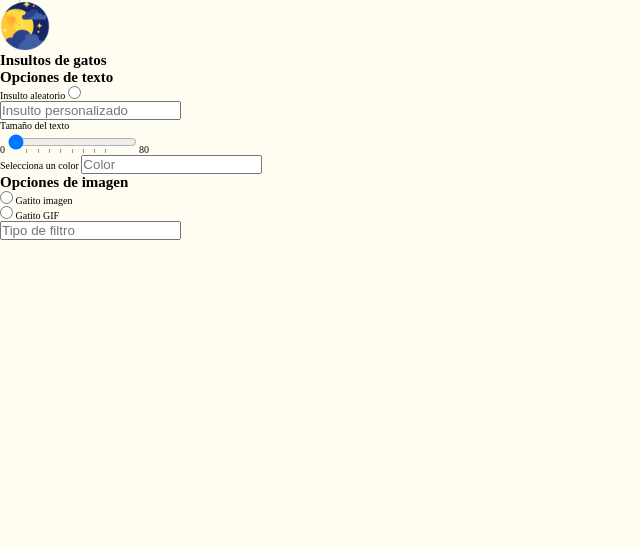
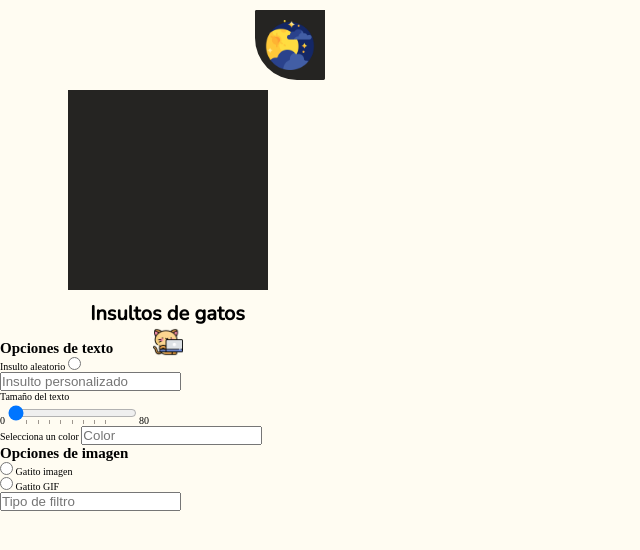
Before and after one commit to Dac099/insultosDeGatos, a website built with webpack: page src/html/index.html in a window 1280 px wide. Shown: the whole page, without its empty margins (0-640 px from the left). Built offline with nearby package versions, Linux system fonts and the light colour scheme.

Commit message:
SCSS aplicado, corregir layout de hero

```diff
--- a/package.json
+++ b/package.json
@@ -4,8 +4,8 @@
   "description": "Una pagina web para generar insultos de gatitos",
   "main": "src/js/index.js",
   "scripts": {
-    "runDev": "webpack --mode development",
-    "runPro": "webpack --mode production"
+    "dev": "webpack --mode development",
+    "pro": "webpack --mode production"
   },
   "keywords": [
     "js",
--- a/src/html/index.html
+++ b/src/html/index.html
@@ -12,11 +12,17 @@
 </head>
 <body>
     <article class="hero">
-        <figure class="hero__icon-theme">
-            <img src="../../images/moon.png" alt="button to change to night theme" style="width: 50px;">
+        <!-- Extraer los figure de section para cambiar el responsive layout-->
+        <section class="hero__images">
+            <figure class="hero__icon-theme">
+                <img src="../../images/moon.png" alt="button to change to night theme" style="width: 50px;">
+            </figure>
+            <figure class="hero__media-cat"></figure>
+        </section>
+        <h1>Insultos de gatos</h1>
+        <figure class="hero__btn-cat">
+            <img src="../../images/kitty.png" alt="imgen de gato para generar insulto de gato" style="width: 30px;">
         </figure>
-        <figure class="hero__media-cat"></figure>
-        <h1>Insultos de gatos</h1>
     </article>
     <article class="text-card">
         <h2 class="text-card__title">Opciones de texto</h2>
--- a/src/scss/_hero.scss
+++ b/src/scss/_hero.scss
@@ -0,0 +1,71 @@
+.hero
+{
+    display: grid;
+    grid-template-rows: 4fr 1fr 1fr;
+    height: 40vh;
+    margin-bottom: 10px;
+
+    .hero__images
+    {
+        width: 100%;
+        display: grid;
+        grid-template-rows: 1fr 3fr;
+        gap: 10px;
+        .hero__icon-theme
+        {
+            justify-self: end;
+            width: 70px;
+            height: 70px;
+            background-color: $textColor;
+            border-radius: 2% 0% 2% 60%;
+            display: grid;
+            place-content: center;
+        }
+
+        .hero__media-cat
+        {
+            width: 200px;
+            height: 200px;
+            justify-self: center;
+            background-color: $textColor;
+        }
+    }
+
+    h1
+    {
+        justify-self: center;
+        font-family: $fontTitle;
+        font-size: 2rem;
+    }
+
+    .hero__btn-cat
+    {
+        justify-self: center;
+
+    }
+
+}
+
+@media only screen and (min-width: 744px) {
+    .hero
+    {
+        grid-template-columns: 1fr 3fr;
+        grid-template-rows: 4fr 1fr 1fr;
+        margin: 10px;
+
+        .hero__images .hero__icon-theme
+        {
+
+        }
+
+        h1
+        {
+            grid-row: 2 / 3;
+        }
+
+        .hero__btn-cat
+        {
+            grid-row: 3 / 4;
+        }
+    }
+}
```
Also changed, not shown: dist/main.html, dist/main.js.
